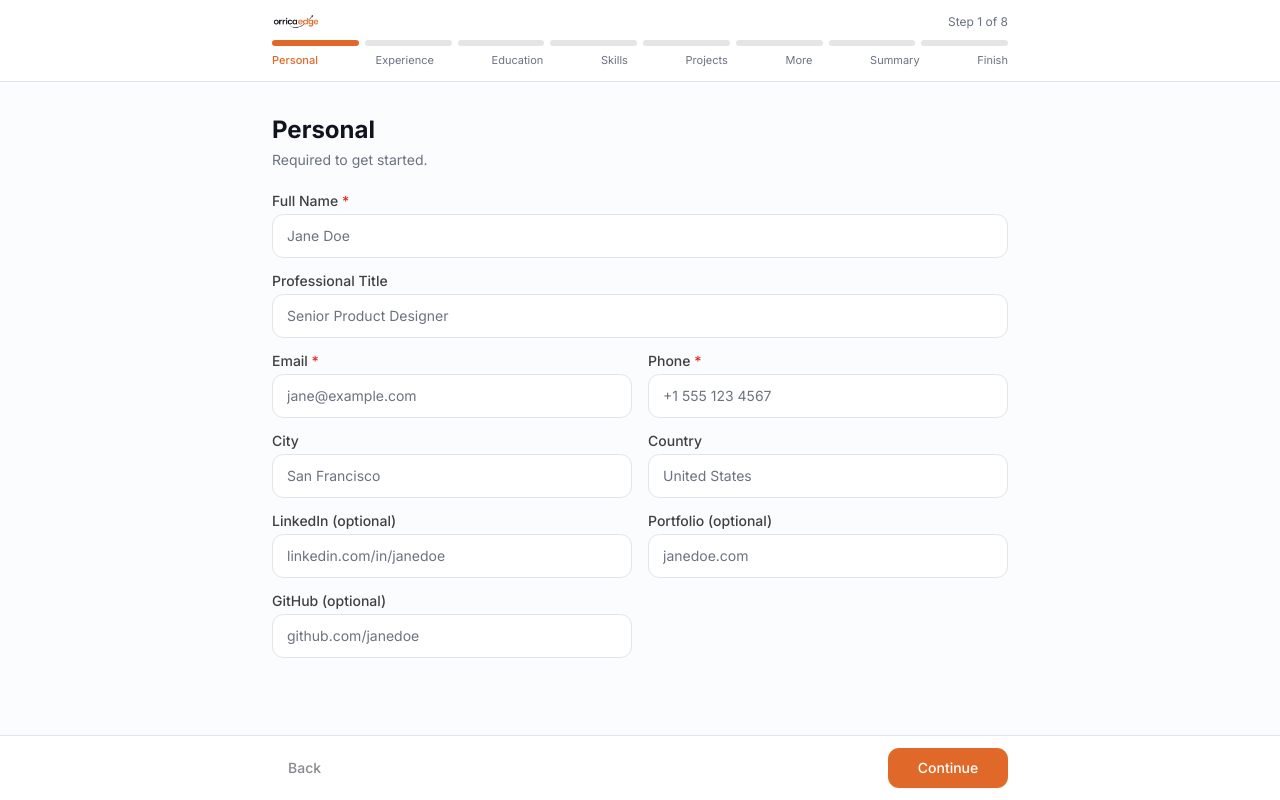
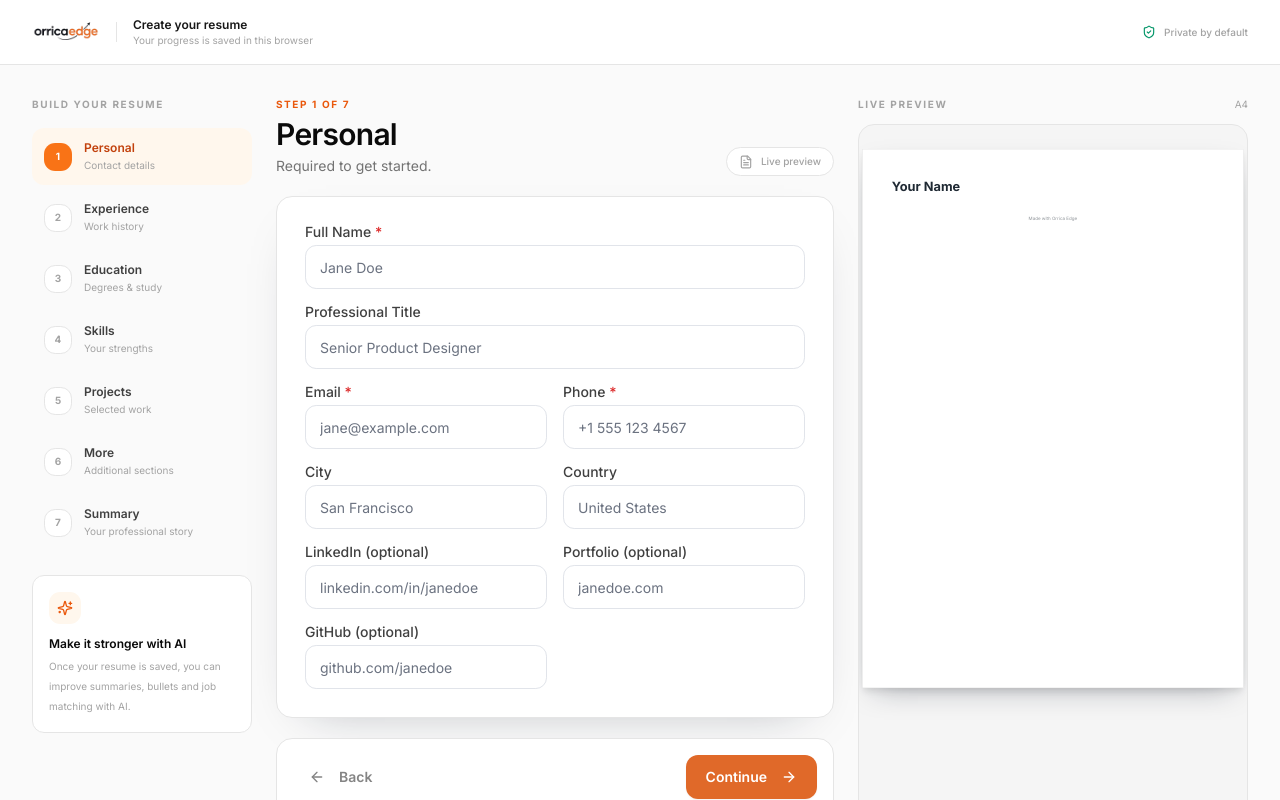
Before and after one commit to gautambetu540-droid/orrica-edge-resume-builder, a Next.js app: page /resume/new in a window 1280 px wide. Shown: the top 800 px of the page. Built offline with nearby package versions, Linux system fonts and the light colour scheme.

Commit message:
Redesign new resume flow UI

```diff
--- a/components/wizard/WizardShell.tsx
+++ b/components/wizard/WizardShell.tsx
@@ -1,10 +1,11 @@
 'use client';
 
 import { useState } from 'react';
-import { Check } from 'lucide-react';
+import { ArrowLeft, ArrowRight, Check, FileText, ShieldCheck, Sparkles } from 'lucide-react';
 import { Button } from '@/components/ui/button';
 import { toast } from '@/components/ui/toaster';
 import { ResumeData, ResumeSettings } from '@/lib/types/resume';
+import { ResumeDocument } from '@/components/templates/ResumeDocument';
 import { PersonalStep } from './steps/PersonalStep';
 import { SummaryStep } from './steps/SummaryStep';
 import { ExperienceStep } from './steps/ExperienceStep';
@@ -21,26 +22,29 @@ export interface StepProps {
 }
 
 const STEPS = [
-  { key: 'personal', label: 'Personal', optional: false, Component: PersonalStep },
-  { key: 'experience', label: 'Experience', optional: true, Component: ExperienceStep },
-  { key: 'education', label: 'Education', optional: true, Component: EducationStep },
-  { key: 'skills', label: 'Skills', optional: true, Component: SkillsStep },
-  { key: 'projects', label: 'Projects', optional: true, Component: ProjectsStep },
-  { key: 'more', label: 'More', optional: true, Component: MoreStep },
-  { key: 'summary', label: 'Summary', optional: true, Component: SummaryStep },
+  { key: 'personal', label: 'Personal', description: 'Contact details', optional: false, Component: PersonalStep },
+  { key: 'experience', label: 'Experience', description: 'Work history', optional: true, Component: ExperienceStep },
+  { key: 'education', label: 'Education', description: 'Degrees & study', optional: true, Component: EducationStep },
+  { key: 'skills', label: 'Skills', description: 'Your strengths', optional: true, Component: SkillsStep },
+  { key: 'projects', label: 'Projects', description: 'Selected work', optional: true, Component: ProjectsStep },
+  { key: 'more', label: 'More', description: 'Additional sections', optional: true, Component: MoreStep },
+  { key: 'summary', label: 'Summary', description: 'Your professional story', optional: true, Component: SummaryStep },
 ] as const;
 
-export function WizardShell({
-  data,
-  settings,
-  updateData,
-  updateSettings,
-  onFinish,
-  finishing,
-}: StepProps & { onFinish: () => void; finishing?: boolean }) {
+function MiniPreview({ data, settings }: { data: ResumeData; settings: ResumeSettings }) {
+  return (
+    <div className="flex h-full min-h-[520px] items-start justify-center overflow-hidden rounded-2xl border border-neutral-200 bg-neutral-100 p-6">
+      <div className="origin-top scale-[0.42] shadow-[0_24px_60px_-24px_rgba(15,23,42,0.35)] sm:scale-[0.48]" style={{ width: 794, minHeight: 1123 }}>
+        <ResumeDocument data={data} settings={settings} />
+      </div>
+    </div>
+  );
+}
+
+export function WizardShell({ data, settings, updateData, updateSettings, onFinish, finishing }: StepProps & { onFinish: () => void; finishing?: boolean }) {
   const [stepIndex, setStepIndex] = useState(0);
+  const step = STEPS[stepIndex];
   const isLast = stepIndex === STEPS.length - 1;
-  const step = STEPS[stepIndex];
   const StepComponent = step.Component;
 
   function goNext() {
@@ -48,93 +52,127 @@ export function WizardShell({
       const { fullName, phone, email } = data.personalInfo;
       if (!fullName?.trim() || !phone?.trim() || !email?.trim()) {
         toast({
-          title: 'A few required fields are missing',
-          description: 'Full Name, Phone, and Email are required before you continue.',
+          title: 'Complete your contact details',
+          description: 'Full Name, Phone, and Email are required before continuing.',
           variant: 'error',
         });
         return;
       }
     }
+
     if (isLast) {
       onFinish();
-    } else {
-      setStepIndex((i) => i + 1);
+      return;
+    }
+
+    setStepIndex((current) => current + 1);
     window.scrollTo({ top: 0, behavior: 'smooth' });
-    }
   }
 
   function goBack() {
-    setStepIndex((i) => Math.max(0, i - 1));
+    setStepIndex((current) => Math.max(0, current - 1));
     window.scrollTo({ top: 0, behavior: 'smooth' });
   }
 
   return (
-    <div className="min-h-dvh bg-secondary/40 pb-28">
-      {/* Progress indicator */}
-      <div className="sticky top-0 z-30 bg-white border-b">
-        <div className="max-w-3xl mx-auto px-4 py-3">
-          <div className="flex items-center justify-between mb-2">
+    <div className="min-h-dvh bg-neutral-50 text-neutral-950">
+      <header className="sticky top-0 z-40 border-b border-neutral-200 bg-white/90 backdrop-blur-xl">
+        <div className="mx-auto flex h-16 max-w-7xl items-center gap-4 px-4 sm:px-6 lg:px-8">
+          <a href="/" className="shrink-0" aria-label="Orrica Edge home">
             {/* eslint-disable-next-line @next/next/no-img-element */}
-            <img src="/logo-orricaedge.png" alt="Orrica Edge" className="h-5 w-auto" />
-            <span className="text-xs text-muted-foreground">
-              Step {stepIndex + 1} of {STEPS.length + 1}
+            <img src="/logo-orricaedge.png" alt="Orrica Edge" className="h-7 w-auto" />
+          </a>
+          <div className="h-5 w-px bg-neutral-200" />
+          <div className="min-w-0">
+            <div className="text-xs font-semibold text-neutral-900">Create your resume</div>
+            <div className="text-[10px] text-neutral-400">Your progress is saved in this browser</div>
+          </div>
+          <div className="ml-auto flex items-center gap-2 text-[10px] font-medium text-neutral-400">
+            <ShieldCheck className="h-3.5 w-3.5 text-emerald-600" /> Private by default
+          </div>
+        </div>
+      </header>
+
+      <main className="mx-auto grid max-w-7xl gap-6 px-4 py-6 sm:px-6 lg:grid-cols-[220px_minmax(0,1fr)_390px] lg:px-8 lg:py-8">
+        <aside className="hidden lg:block">
+          <div className="sticky top-24">
+            <div className="mb-4 text-[10px] font-bold uppercase tracking-[0.16em] text-neutral-400">Build your resume</div>
+            <div className="space-y-1">
+              {STEPS.map((item, index) => {
+                const active = index === stepIndex;
+                const completed = index < stepIndex;
+                return (
+                  <div key={item.key} className={`flex items-center gap-3 rounded-xl px-3 py-3 ${active ? 'bg-orange-50' : ''}`}>
+                    <span className={`flex h-7 w-7 shrink-0 items-center justify-center rounded-lg text-[10px] font-bold ${completed ? 'bg-emerald-50 text-emerald-600' : active ? 'bg-orange-500 text-white' : 'bg-white border border-neutral-200 text-neutral-400'}`}>
+                      {completed ? <Check className="h-3.5 w-3.5" /> : index + 1}
                     </span>
+                    <div className="min-w-0">
+                      <div className={`text-xs font-semibold ${active ? 'text-orange-700' : 'text-neutral-700'}`}>{item.label}</div>
+                      <div className="mt-0.5 truncate text-[10px] text-neutral-400">{item.description}</div>
                     </div>
-          <div className="flex gap-1.5">
-            {[...STEPS, { key: 'finish', label: 'Finish' }].map((s, i) => (
-              <div
-                key={s.key}
-                className={`h-1.5 flex-1 rounded-full transition-colors ${
-                  i <= stepIndex ? 'bg-primary' : 'bg-neutral-200'
-                }`}
-              />
-            ))}
                   </div>
-          <div className="hidden sm:flex justify-between mt-1.5 text-[11px] text-muted-foreground">
-            {[...STEPS, { key: 'finish', label: 'Finish' }].map((s, i) => (
-              <span key={s.key} className={i === stepIndex ? 'text-primary font-medium' : ''}>
-                {s.label}
-              </span>
-            ))}
+                );
+              })}
             </div>
+            <div className="mt-6 rounded-xl border border-neutral-200 bg-white p-4">
+              <div className="flex h-8 w-8 items-center justify-center rounded-lg bg-orange-50 text-orange-600"><Sparkles className="h-4 w-4" /></div>
+              <div className="mt-3 text-xs font-semibold">Make it stronger with AI</div>
+              <p className="mt-1 text-[10px] leading-5 text-neutral-400">Once your resume is saved, you can improve summaries, bullets and job matching with AI.</p>
+            </div>
+          </div>
+        </aside>
+
+        <section className="min-w-0">
+          <div className="mb-5 flex items-end justify-between gap-4">
+            <div>
+              <div className="text-[10px] font-bold uppercase tracking-[0.16em] text-orange-600">Step {stepIndex + 1} of {STEPS.length}</div>
+              <h1 className="mt-1 text-2xl font-semibold tracking-tight text-neutral-950 sm:text-3xl">{step.label}</h1>
+              <p className="mt-1 text-sm text-neutral-500">{step.optional ? 'Optional — skip it now and add it later.' : 'Required to get started.'}</p>
+            </div>
+            <div className="hidden items-center gap-2 rounded-full border border-neutral-200 bg-white px-3 py-1.5 text-[10px] font-medium text-neutral-400 sm:flex">
+              <FileText className="h-3.5 w-3.5" /> Live preview
             </div>
           </div>
 
-      <div className="max-w-3xl mx-auto px-4 py-8">
-        <h1 className="text-2xl font-bold mb-1">{step.label}</h1>
-        <p className="text-muted-foreground text-sm mb-6">
-          {step.optional ? 'Optional — you can skip this and add it later.' : 'Required to get started.'}
-        </p>
+          <div className="rounded-2xl border border-neutral-200 bg-white p-5 shadow-[0_18px_50px_-32px_rgba(15,23,42,0.35)] sm:p-7">
             <StepComponent data={data} settings={settings} updateData={updateData} updateSettings={updateSettings} />
           </div>
 
-      {/* Sticky bottom action bar */}
-      <div className="fixed bottom-0 inset-x-0 z-30 bg-white border-t">
-        <div className="max-w-3xl mx-auto px-4 py-3 flex items-center gap-3">
-          <Button variant="ghost" onClick={goBack} disabled={stepIndex === 0} className="flex-none">
-            Back
+          <div className="mt-5 flex items-center gap-2 rounded-xl border border-neutral-200 bg-white px-4 py-3 text-[11px] text-neutral-400 lg:hidden">
+            <span className="h-1.5 w-1.5 rounded-full bg-emerald-500" />
+            Your changes are kept while you build.
+          </div>
+
+          <div className="mt-5 flex items-center gap-3 rounded-2xl border border-neutral-200 bg-white p-3 sm:p-4">
+            <Button variant="ghost" onClick={goBack} disabled={stepIndex === 0} className="h-11 rounded-xl px-4 text-sm font-semibold">
+              <ArrowLeft className="mr-1.5 h-4 w-4" /> Back
             </Button>
             <div className="flex-1" />
             {step.optional && (
-            <Button variant="outline" onClick={goNext} disabled={finishing}>
+              <Button variant="outline" onClick={goNext} disabled={finishing} className="h-11 rounded-xl px-4 text-sm font-semibold">
                 Skip
               </Button>
             )}
-          <Button onClick={goNext} disabled={finishing} className="min-w-[120px]">
+            <Button onClick={goNext} disabled={finishing} className="h-11 min-w-[130px] rounded-xl px-5 text-sm font-semibold shadow-sm">
               {isLast ? (
-              finishing ? (
-                'Finishing…'
+                finishing ? 'Saving…' : <><Check className="mr-1.5 h-4 w-4" /> Finish</>
               ) : (
-                <>
-                  <Check className="h-4 w-4" /> Finish
-                </>
-              )
-            ) : (
-              'Continue'
+                <>Continue <ArrowRight className="ml-1.5 h-4 w-4" /></>
               )}
             </Button>
           </div>
+        </section>
+
+        <aside className="hidden lg:block">
+          <div className="sticky top-24">
+            <div className="mb-3 flex items-center justify-between">
+              <div className="text-[10px] font-bold uppercase tracking-[0.16em] text-neutral-400">Live preview</div>
+              <span className="text-[10px] text-neutral-400">A4</span>
             </div>
+            <MiniPreview data={data} settings={settings} />
+          </div>
+        </aside>
+      </main>
     </div>
   );
 }
```
Lines whose indentation alone changed are shown as unchanged.
